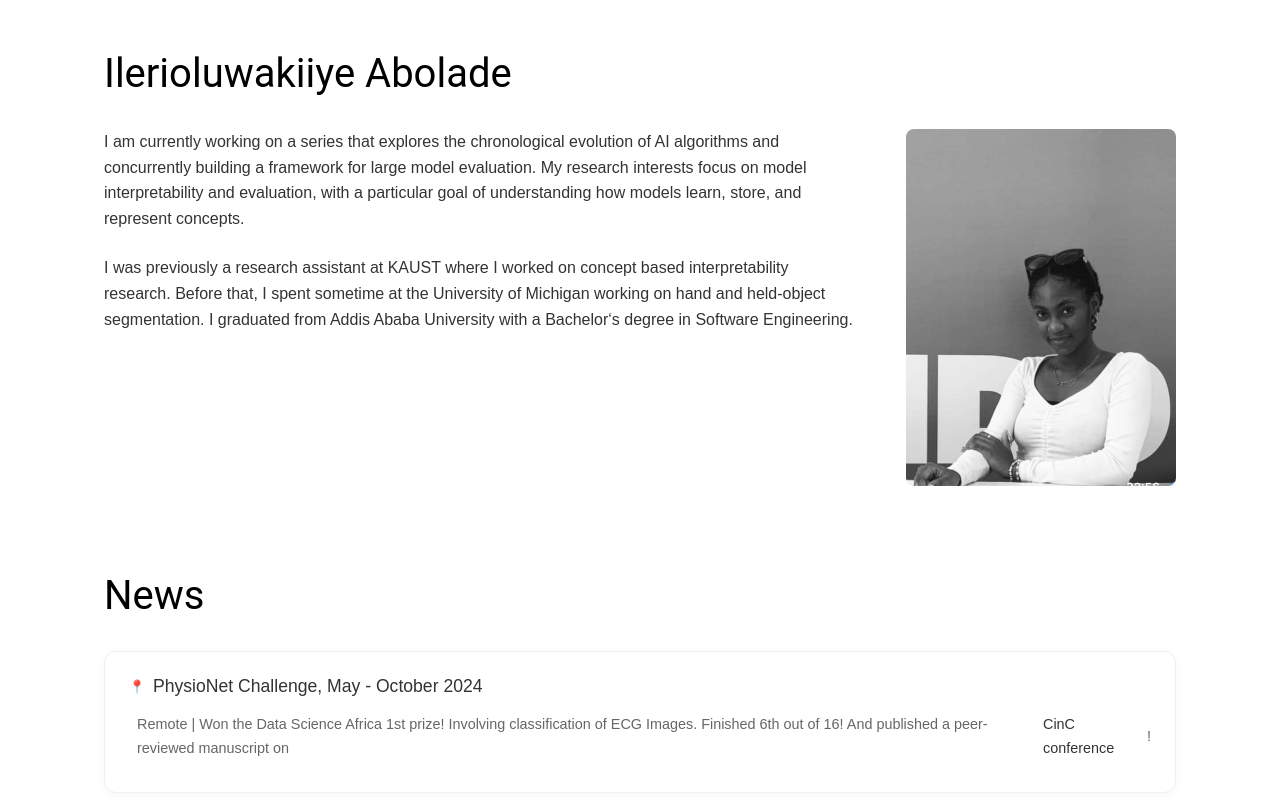
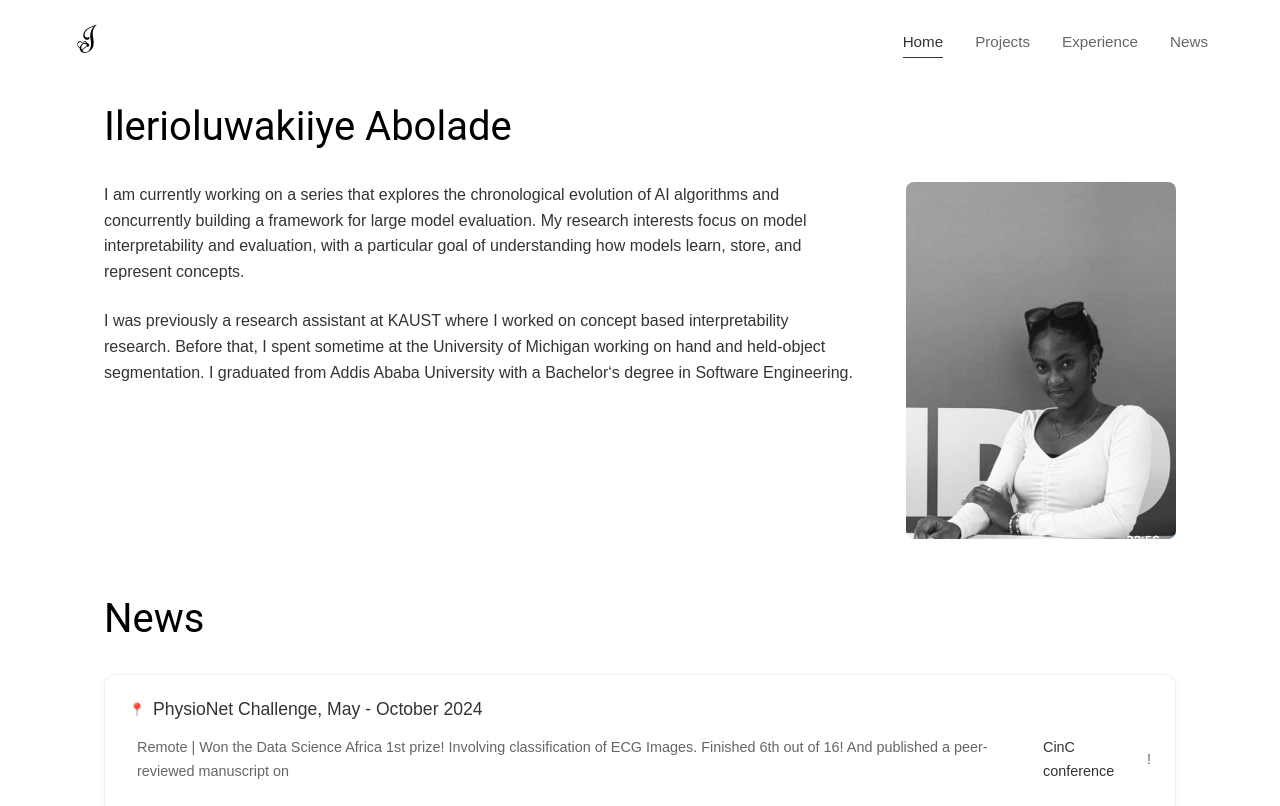
Before and after one commit to ileri-oluwa-kiiye/ileri-oluwa-kiiye.github.io, a React (Vite) app: page / in a window 1280 px wide. Shown: the top 806 px of the page. Built offline with nearby package versions, Linux system fonts and the light colour scheme.

Commit message:
more changes

```diff
--- a/src/assets/styles/index.js
+++ b/src/assets/styles/index.js
@@ -3,7 +3,7 @@ import styled from 'styled-components';
 export const HeroContainer = styled.div`
   max-width: 1200px;
   margin: 0 auto;
-  padding: 50px 4rem;
+  padding: 20px 4rem;
 
   @media (max-width: 768px) {
     padding: 50px 2rem;
@@ -538,3 +538,112 @@ export const ProjectsSection = styled.section`
     }
   }
 `;
+
+export const Footer = styled.footer`
+  max-width: 1200px;
+  margin: 4rem auto 2rem;
+  padding: 2rem;
+  text-align: center;
+  color: #666;
+  font-size: 0.9rem;
+  border-top: 1px solid #eaeaea;  // Subtle light gray border
+
+  p {
+    line-height: 1.6;
+  }
+
+  @media (max-width: 768px) {
+    margin: 3rem auto 1.5rem;
+    padding: 1rem;
+  }
+`;
+
+export const NavBar = styled.header`
+  position: sticky;
+  top: 0;
+  width: 100%;
+  z-index: 1000;
+  background: ${props => props.isScrolled ? 'rgba(255, 255, 255, 0.98)' : 'transparent'};
+  transition: all 0.3s ease;
+  backdrop-filter: ${props => props.isScrolled ? 'blur(10px)' : 'none'};
+  border-bottom: ${props => props.isScrolled ? '1px solid #eaeaea' : 'none'};
+
+  .nav-content {
+    max-width: 1200px;
+    margin: 0 auto;
+    padding: 1.5rem 2rem;
+    display: flex;
+    justify-content: space-between;
+    align-items: center;
+  }
+
+  .logo {
+    font-size: 1.2rem;
+    font-weight: 500;
+    color: #333;
+    text-decoration: none;
+    letter-spacing: 0.5px;
+
+    img{
+        width: 30px;
+        height: 30px;
+    }
+  }
+
+  .nav-links {
+    display: flex;
+    gap: 2rem;
+    align-items: center;
+
+    a {
+      color: #666;
+      text-decoration: none;
+      font-size: 0.95rem;
+      position: relative;
+      padding: 0.5rem 0;
+      transition: color 0.2s ease;
+
+      &:after {
+        content: '';
+        position: absolute;
+        bottom: 0;
+        left: 0;
+        width: 0;
+        height: 1px;
+        background: #333;
+        transition: width 0.2s ease;
+      }
+
+      &:hover {
+        color: #333;
+
+        &:after {
+          width: 100%;
+        }
+      }
+
+      &.active {
+        color: #333;
+
+        &:after {
+          width: 100%;
+          background: #333;
+        }
+      }
+    }
+  }
+
+  @media (max-width: 768px) {
+    .nav-content {
+      padding: 1rem;
+    }
+
+    .nav-links {
+      gap: 1.5rem;
+
+      a {
+        font-size: 0.9rem;
+      }
+    }
+  }
+`;
--- a/src/comp/LandingPage/experience.jsx
+++ b/src/comp/LandingPage/experience.jsx
@@ -22,7 +22,7 @@ const experienceData = [
 
 const Experience = () => {
   return (
-    <ExperienceSection>
+    <ExperienceSection id="experience">
       <h1>Experience</h1>
       <div className="experience-grid">
         {experienceData.map((exp, index) => (
--- /dev/null
+++ b/src/comp/LandingPage/footer.jsx
@@ -0,0 +1,14 @@
+import { Footer } from '../../assets/styles';
+
+const FooterComponent = () => {
+  return (
+    <Footer>
+      <p>
+        © Copyright {new Date().getFullYear()} Ilerioluwakiiye Abolade.
+        Last updated: December 24, 2024.
+      </p>
+    </Footer>
+  );
+};
+
+export default FooterComponent;
--- a/src/comp/LandingPage/hero.jsx
+++ b/src/comp/LandingPage/hero.jsx
@@ -3,7 +3,7 @@ import profile from "../../assets/img/prof_pic.png"
 
 const Hero = () => {
   return (
-    <HeroContainer>
+    <HeroContainer id="hero">
       <h1>Ilerioluwakiiye Abolade</h1>
       <div className="hero-content">
         <div className="hero-text">
--- /dev/null
+++ b/src/comp/LandingPage/nav.jsx
@@ -0,0 +1,98 @@
+import { NavBar } from '../../assets/styles';
+import { useState, useEffect } from 'react';
+import logo from "../../assets/img/favicon.svg"
+
+const Nav = () => {
+  const [isScrolled, setIsScrolled] = useState(false);
+  const [activeSection, setActiveSection] = useState('hero');
+
+  useEffect(() => {
+    const handleScroll = () => {
+      setIsScrolled(window.scrollY > 20);
+
+      // Get all sections
+      const sections = ['hero', 'news', 'experience', 'projects'];
+
+      // Find which section is currently in view
+      for (const section of sections) {
+        const element = document.getElementById(section);
+        if (element) {
+          const rect = element.getBoundingClientRect();
+          if (rect.top <= 100 && rect.bottom >= 100) {
+            setActiveSection(section);
+            break;
+          }
+        }
+      }
+    };
+
+    window.addEventListener('scroll', handleScroll);
+    handleScroll(); // Check initial scroll position
+    return () => window.removeEventListener('scroll', handleScroll);
+  }, []);
+
+  const scrollToSection = (sectionId) => {
+    const element = document.getElementById(sectionId);
+    if (element) {
+      element.scrollIntoView({ behavior: 'smooth' });
+    }
+  };
+
+  return (
+    <NavBar isScrolled={isScrolled}>
+      <div className="nav-content">
+        <a href="#hero" className="logo" onClick={(e) => {
+          e.preventDefault();
+          scrollToSection('hero');
+        }}>
+          <img src={logo} alt="Logo" />
+        </a>
+
+        <nav className="nav-links">
+          <a
+            href="#hero"
+            className={activeSection === 'hero' ? 'active' : ''}
+            onClick={(e) => {
+              e.preventDefault();
+              scrollToSection('hero');
+            }}
+          >
+            Home
+          </a>
+          <a
+            href="#projects"
+            className={activeSection === 'projects' ? 'active' : ''}
+            onClick={(e) => {
+              e.preventDefault();
+              scrollToSection('projects');
+            }}
+          >
+            Projects
+          </a>
+          <a
+            href="#experience"
+            className={activeSection === 'experience' ? 'active' : ''}
+            onClick={(e) => {
+              e.preventDefault();
+              scrollToSection('experience');
+            }}
+          >
+            Experience
+          </a>
+          <a
+            href="#news"
+            className={activeSection === 'news' ? 'active' : ''}
+            onClick={(e) => {
+              e.preventDefault();
+              scrollToSection('news');
+            }}
+          >
+            News
+          </a>
+        </nav>
+      </div>
+    </NavBar>
+  );
+};
+
+export default Nav;
--- a/src/comp/LandingPage/news.jsx
+++ b/src/comp/LandingPage/news.jsx
@@ -38,7 +38,7 @@ const newsItems = [
 
 const News = () => {
   return (
-    <NewsSection>
+    <NewsSection id="news">
       <h1>News</h1>
       {newsItems.map((item) => (
         <div key={item.id} className="timeline-item">
--- a/src/comp/LandingPage/projects.jsx
+++ b/src/comp/LandingPage/projects.jsx
@@ -32,7 +32,7 @@ const Projects = () => {
     : projectsData.filter(project => project.category === activeFilter);
 
   return (
-    <ProjectsSection>
+    <ProjectsSection id="projects">
       <h1>Featured Projects</h1>
 
       <div className="filters">
--- a/src/pages/index.jsx
+++ b/src/pages/index.jsx
@@ -2,14 +2,18 @@ import Hero from "../comp/LandingPage/hero"
 import News from "../comp/LandingPage/news"
 import Experience from "../comp/LandingPage/experience"
 import Projects from "../comp/LandingPage/projects"
+import Footer from "../comp/LandingPage/footer"
+import Nav from "../comp/LandingPage/nav"
 
 const LandingPage = () => {
   return (
     <>
+      <Nav />
       <Hero />
       <News />
       <Experience />
       <Projects />
+      <Footer />
     </>
   )
 }
```
Also changed, not shown: src/assets/img/favicon.svg (added).
